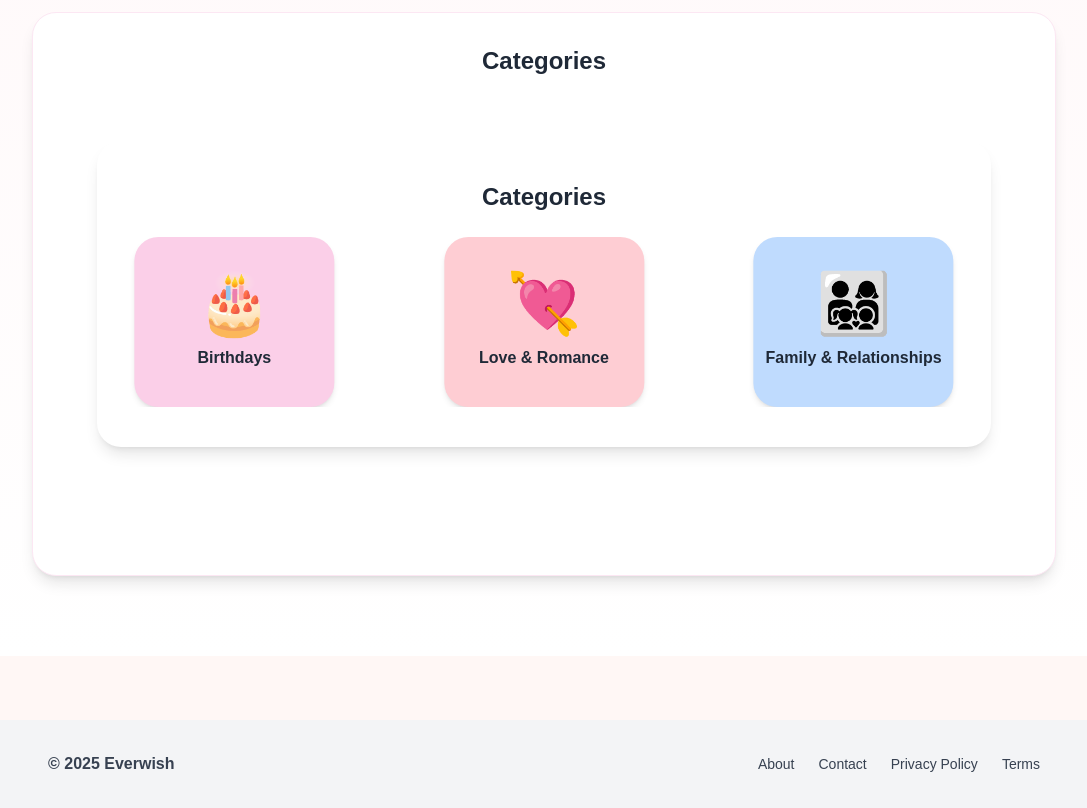
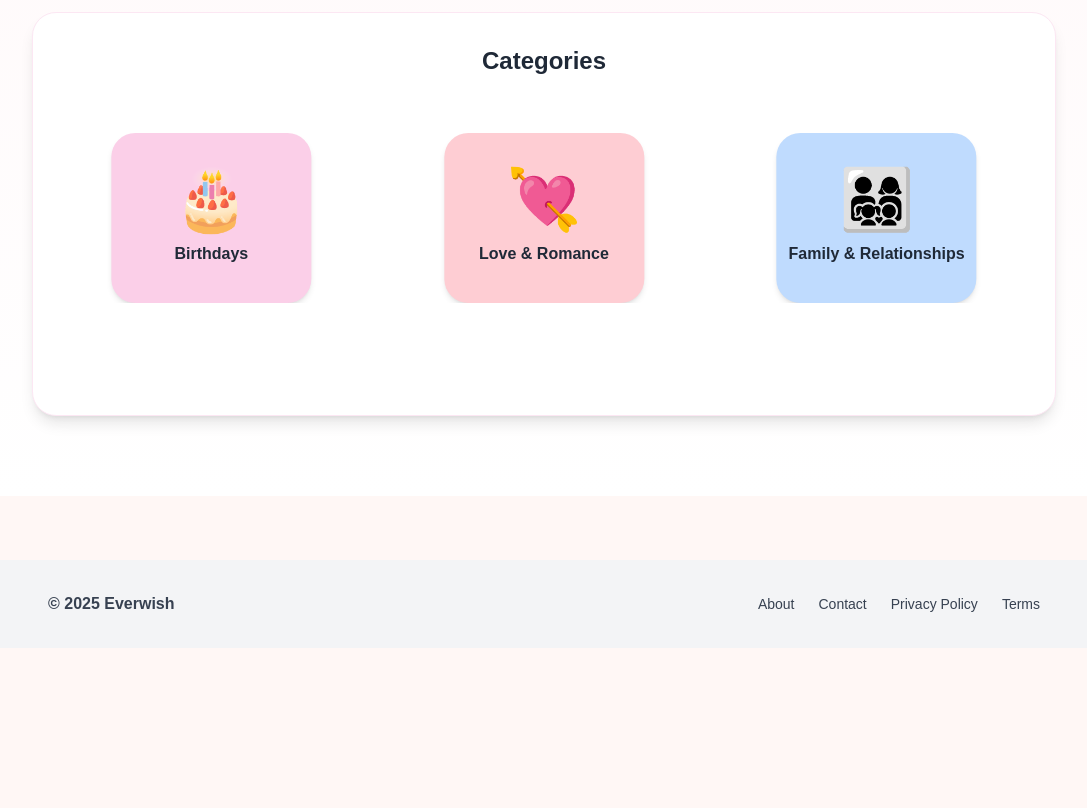
Before and after one commit to everwishhq-commits/EverWish, a Next.js app: page / in a window 1280 px wide. Shown: the part 780-1588 px from the top of the page, without its empty margins (96-1183 px from the left). After the commit the page ends 1428 px from the top, so only its background shows below. Built offline with nearby package versions, Linux system fonts and the light colour scheme.

Commit message:
Update categories.js

```diff
--- a/components/categories.js
+++ b/components/categories.js
@@ -34,13 +34,10 @@ const mainCategories = [
 
 export default function Categories() {
   return (
-    <div className="text-center mt-16 mb-24 px-2 sm:px-4 md:px-6 lg:px-8"> {/* 🔹 márgenes laterales reducidos */}
-      <div className="bg-white rounded-3xl shadow-lg py-10">
-        <h2 className="text-xl md:text-2xl font-bold text-gray-800 mb-6">Categories</h2>
-
+    <div className="text-center mt-14 mb-20 px-0"> {/* 🔥 padding lateral eliminado */}
       <Swiper
-          slidesPerView={3}
-          spaceBetween={35} // 🔹 mantiene separación interna entre tarjetas
+        slidesPerView={3} // 👈 tres tarjetas exactas por vista
+        spaceBetween={40} // espacio natural entre ellas
         loop={true}
         autoplay={{
           delay: 2500,
@@ -48,13 +45,13 @@ export default function Categories() {
         }}
         speed={800}
         breakpoints={{
-            0: { slidesPerView: 1.3, spaceBetween: 20 },
-            640: { slidesPerView: 2.2, spaceBetween: 25 },
-            1024: { slidesPerView: 3, spaceBetween: 35 },
+          0: { slidesPerView: 1.5, spaceBetween: 25 }, // móviles
+          640: { slidesPerView: 2.5, spaceBetween: 30 }, // tablets
+          1024: { slidesPerView: 3, spaceBetween: 40 }, // desktop
         }}
         modules={[Autoplay]}
-          className="overflow-visible !px-0"
-          style={{ paddingLeft: "0px", paddingRight: "0px" }} // 👈 elimina exceso lateral
+        className="overflow-visible !px-0" // 🔥 asegura sin padding en el carrusel
+        style={{ paddingLeft: 0, paddingRight: 0 }} // 🔥 elimina márgenes por completo
       >
         {mainCategories.map((cat, i) => (
           <SwiperSlide key={i}>
@@ -72,6 +69,5 @@ export default function Categories() {
         ))}
       </Swiper>
     </div>
-    </div>
   );
                 }
```
Lines whose indentation alone changed are shown as unchanged.
